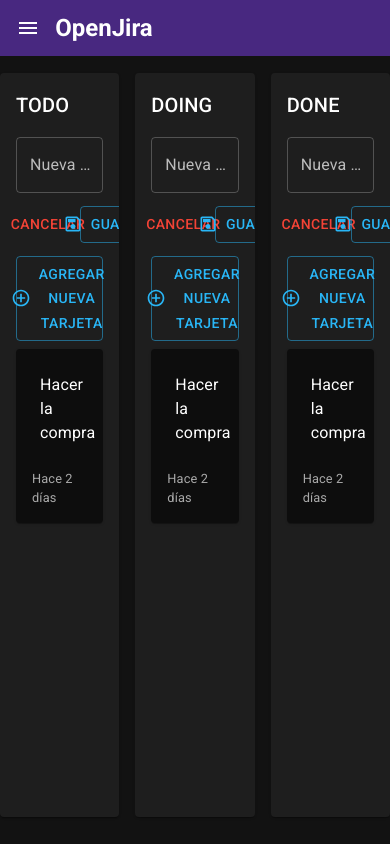
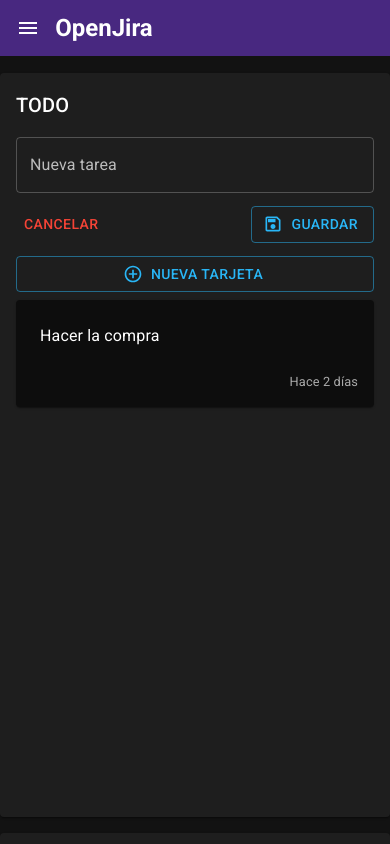
Before and after one commit to medinamarquezp/open-jira, a Next.js app: page / in a window 390 px wide. Shown: the top 844 px of the page. Built offline with nearby package versions, Linux system fonts and the light colour scheme.

Commit message:
feat: responsive and components structure improved

```diff
--- a/components/layouts/MainLayout.tsx
+++ b/components/layouts/MainLayout.tsx
@@ -1,6 +1,5 @@
 import { FC, PropsWithChildren } from "react";
 import Head from "next/head";
-import { Grid } from "@mui/material";
 
 import { Header } from "../ui/template/Header";
 import { Sidebar } from "../ui/template/Sidebar";
@@ -16,16 +15,7 @@
       </Head>
       <Header />
       <Sidebar />
-      <Grid
-        container
-        spacing={2}
-        direction="row"
-        justifyContent="center"
-        alignItems="center"
-        marginTop="1px"
-      >
-        {children}
-      </Grid>
+      {children}
     </>
   );
 };
--- /dev/null
+++ b/components/ui/entries/AddEntryButton.tsx
@@ -0,0 +1,16 @@
+import { Button } from "@mui/material";
+import AddCircleOutlineIcon from "@mui/icons-material/AddCircleOutline";
+
+export const AddEntryButton = () => {
+  return (
+    <Button
+      variant="outlined"
+      fullWidth={true}
+      startIcon={<AddCircleOutlineIcon />}
+      color="info"
+      sx={{ marginTop: "0.5rem" }}
+    >
+      Nueva tarjeta
+    </Button>
+  );
+};
--- /dev/null
+++ b/components/ui/entries/EntriesContainer.tsx
@@ -0,0 +1,19 @@
+import { PropsWithChildren, FC } from "react";
+import { Grid } from "@mui/material";
+
+interface Props extends PropsWithChildren {}
+
+export const EntriesContainer: FC<Props> = ({ children }) => {
+  return (
+    <Grid
+      container
+      spacing={2}
+      direction="row"
+      justifyContent={{ xs: "flex-start", md: "center" }}
+      alignItems={{ xs: "flex-start", md: "center" }}
+      marginTop="1px"
+    >
+      {children}
+    </Grid>
+  );
+};
--- a/components/ui/entries/EntriesList.tsx
+++ b/components/ui/entries/EntriesList.tsx
@@ -1,8 +1,9 @@
 import { FC } from "react";
-import { Button, Grid, List, Paper, Typography } from "@mui/material";
-import AddCircleOutlineIcon from "@mui/icons-material/AddCircleOutline";
+import { Grid, List, Paper, Typography } from "@mui/material";
+
 import { EntryCard } from "./EntryCard";
 import { NewEntryForm } from "./NewEntryForm";
+import { AddEntryButton } from "./AddEntryButton";
 
 interface Props {
   slug: string;
@@ -11,7 +12,7 @@
 
 export const EntriesList: FC<Props> = ({ slug, title }) => {
   return (
-    <Grid item xs={4}>
+    <Grid item xs={12} sm={6} md={4}>
       <div>
         <Paper
           sx={{
@@ -22,15 +23,7 @@
         >
           <Typography variant="h6">{title}</Typography>
           <NewEntryForm />
-          <Button
-            variant="outlined"
-            fullWidth={true}
-            startIcon={<AddCircleOutlineIcon />}
-            color="info"
-            sx={{ marginTop: "0.5rem" }}
-          >
-            Agregar nueva tarjeta
-          </Button>
+          <AddEntryButton />
           <List>
             <EntryCard title="Hacer la compra" createdAt={Date.now()} />
           </List>
--- a/components/ui/template/Header.tsx
+++ b/components/ui/template/Header.tsx
@@ -1,6 +1,7 @@
 import { useContext } from "react";
 import { AppBar, IconButton, Toolbar, Typography } from "@mui/material";
 import { Menu } from "@mui/icons-material";
+
 import { UIContext } from "../../../context/ui/UIContext";
 
 export const Header = () => {
--- a/components/ui/template/Sidebar.tsx
+++ b/components/ui/template/Sidebar.tsx
@@ -12,6 +12,7 @@
 } from "@mui/material";
 import AssignmentIcon from "@mui/icons-material/Assignment";
 import AccountCircleIcon from "@mui/icons-material/AccountCircle";
+
 import { UIContext } from "../../../context/ui/UIContext";
 
 const NavOptions = [
--- a/pages/index.tsx
+++ b/pages/index.tsx
@@ -1,13 +1,17 @@
 import type { NextPage } from "next";
+
 import { MainLayout } from "../components/layouts/MainLayout";
 import { EntriesList } from "../components/ui/entries/EntriesList";
+import { EntriesContainer } from "../components/ui/entries/EntriesContainer";
 
 const Home: NextPage = () => {
   return (
     <MainLayout>
-      <EntriesList title="TODO" slug="todo" />
-      <EntriesList title="DOING" slug="doing" />
-      <EntriesList title="DONE" slug="done" />
+      <EntriesContainer>
+        <EntriesList title="TODO" slug="todo" />
+        <EntriesList title="DOING" slug="doing" />
+        <EntriesList title="DONE" slug="done" />
+      </EntriesContainer>
     </MainLayout>
   );
 };
```
